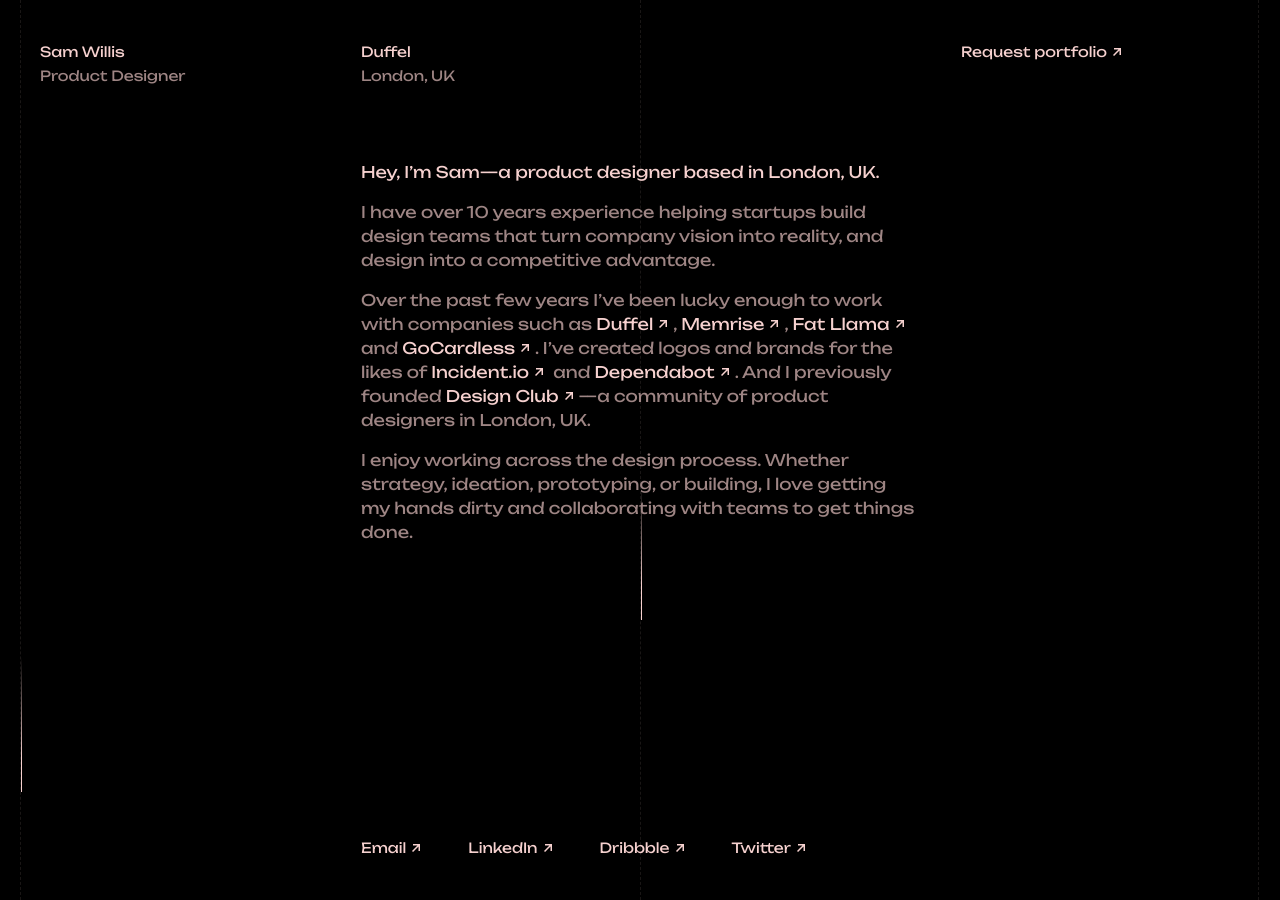
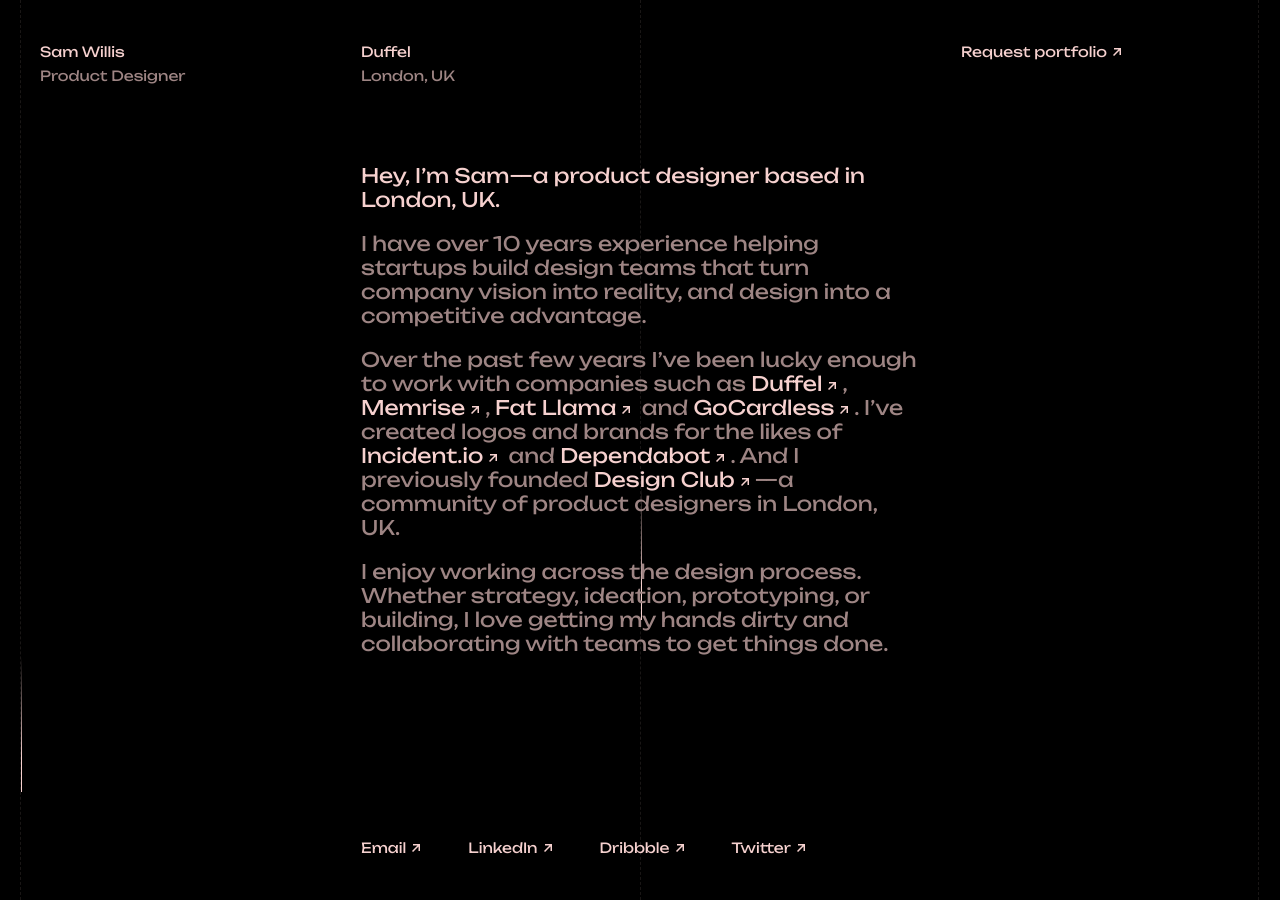
Before and after one commit to swillis/samwillis-site, a Jekyll site: the page built from index.markdown, in a window 1280 px wide. Built offline with Jekyll 4.4.1, drawn with Linux system fonts in a browser that asks for light colours.

Commit message:
Bump up text size

```diff
--- a/_sass/main.scss
+++ b/_sass/main.scss
@@ -120,7 +120,7 @@
 }
 
 .blurb p {
-  font-size: 16px;
+  font-size: 20px;
   color: $grey-200;
 
   &:first-child {
@@ -129,6 +129,10 @@
 
   a img {
     vertical-align: sub;
+  }
+
+  @media (max-width: $tablet) {
+    font-size: 16px;
   }
 }
 
```
